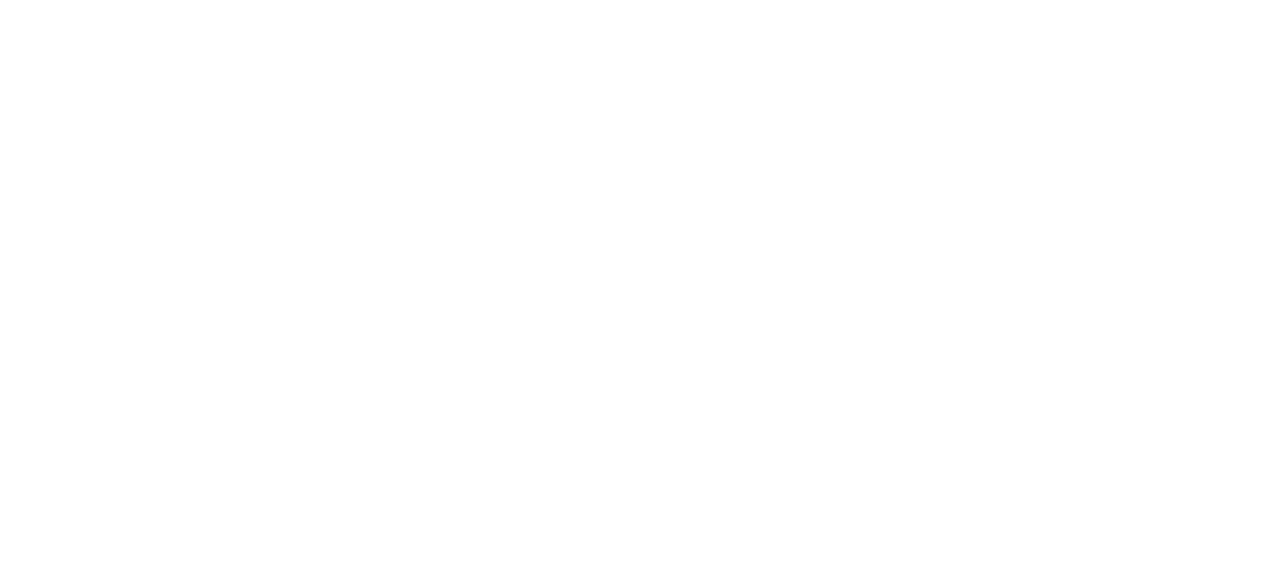
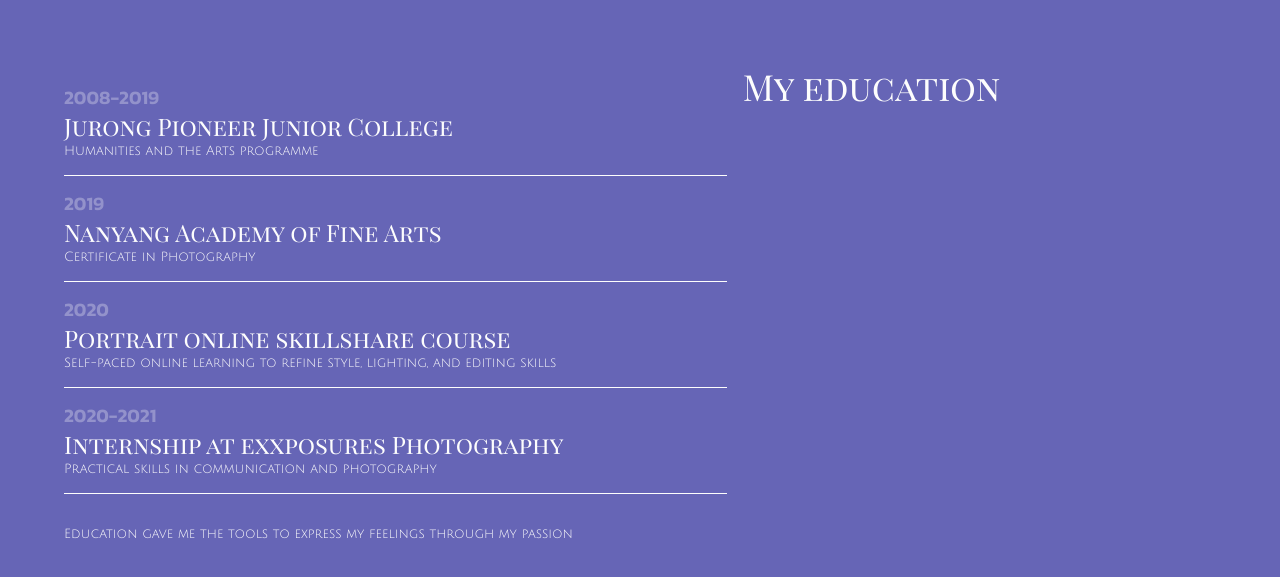
Before and after one commit to Serhiivyshtak/oswald-leao-demo, a React (Vite) app: page /about in a window 1280 px wide. Shown: the part 1059-1636 px from the top of the page. Before the commit the page ends 865 px from the top, so only its background shows below. Built offline with nearby package versions, Linux system fonts and the light colour scheme.

Commit message:
TimePeriodTable.component, TimePeriodTableItem.component and MyEducation.section implemented

```diff
--- a/src/assets/css/index.css
+++ b/src/assets/css/index.css
@@ -26,16 +26,19 @@
     /*  */
     --text-base_1920: 16px;
     --text-h1_1920: 60px;
+    --text-h2_1920: 40px;
     --text-small_1920: 14px;
     --text-big_1920: 22px;
 
     --text-base_1440: 14px;
     --text-h1_1440: 48px;
+    --text-h2_1440: 32px;
     --text-small_1440: 12px;
     --text-big_1440: 20px;
 
     --text-base_1270: 13px;
     --text-h1_1270: 36px;
+    --text-h2_1270: 24px;
     --text-small_1270: 11px;
     --text-big_1270: 19px;
 
@@ -43,14 +46,17 @@
     /*  */
     --leading-base_1920: 20px;
     --leading-h1_1920: 52px;
+    --leading-h2_1920: 32px;
     --leading-big_1920: 26px;
 
     --leading-base_1440: 17px;
     --leading-h1_1440: 42px;
+    --leading-h2_1440: 28px;
     --leading-big_1440: 24px;
 
     --leading-base_1270: 16px;
     --leading-h1_1270: 32px;
+    --leading-h2_1270: 18px;
     --leading-big_1270: 23px;
 
 
--- a/src/assets/translations/en.json
+++ b/src/assets/translations/en.json
@@ -183,6 +183,36 @@
                     "imageSrc": "portfolio_image_6.png"
                 }
             ]
+        },
+        "myEducationSection": {
+            "heading": "My education",
+            "description": "Education gave me the tools to express my feelings through my passion",
+            "table": [
+                {
+                    "id": 1,
+                    "timePeriod": "2008-2019",
+                    "heading": "Jurong Pioneer Junior College",
+                    "subheading": "Humanities and the Arts programme"
+                },
+                {
+                    "id": 2,
+                    "timePeriod": "2019",
+                    "heading": "Nanyang Academy of Fine Arts",
+                    "subheading": "Certificate in Photography"
+                },
+                {
+                    "id": 3,
+                    "timePeriod": "2020",
+                    "heading": "Portrait online skillshare course",
+                    "subheading": "Self-paced online learning to refine style, lighting, and editing skills"
+                },
+                {
+                    "id": 4,
+                    "timePeriod": "2020-2021",
+                    "heading": "Internship at exxposures Photography",
+                    "subheading": "Practical skills in communication and photography"
+                }
+            ]
         }
     }
 }
--- a/src/components/PropertyValueTable.component.tsx
+++ b/src/components/PropertyValueTable.component.tsx
@@ -3,12 +3,12 @@ import {t} from 'i18next';
 import {type JSX} from 'react';
 
 // Custom types
-import type {PropertyValueTableObjectType} from '../types/PropertyValueTableObject.type';
+import type {AnyTableObjectType} from '../types/AnyTableObject.type';
 import type {PropertyValueTableItemObjectType} from '../types/PropertyValueTableItemObject.type';
 import {PropertyValueTableItemComponent} from './PropertyValueTableItem.component';
 
 
-export function PropertyValueTableComponent({tableDataLocation}: PropertyValueTableObjectType): JSX.Element {
+export function PropertyValueTableComponent({tableDataLocation}: AnyTableObjectType): JSX.Element {
     const tableData = t(tableDataLocation, {returnObjects: true}) as Array<PropertyValueTableItemObjectType>;
 
 
--- a/src/components/PropertyValueTableItem.component.tsx
+++ b/src/components/PropertyValueTableItem.component.tsx
@@ -54,7 +54,7 @@ export function PropertyValueTableItemComponent({id, property, value, imageSrc}:
                 {value}
             </span>
             <div
-                className="image_container absolute bottom-0 left-1/2 -translate-x-1/2 aspect-3/4 bg-indigo-500 border bg-cover bg-center bg-no-repeat"
+                className="image_container absolute bottom-0 left-1/2 -translate-x-1/2 aspect-3/4 bg-cover bg-center bg-no-repeat"
                 style={{backgroundImage: `url(${imageSrc})`}}
                 >
             </div>
--- /dev/null
+++ b/src/components/TimePeriodTable.component.tsx
@@ -0,0 +1,34 @@
+// External packages
+import type {JSX} from 'react';
+import {t} from 'i18next';
+
+// Custom types
+import type {AnyTableObjectType} from '../types/AnyTableObject.type';
+import type {TimePeroidTableItemObjectType} from '../types/TimePeriodTableItemObject.type';
+import {TimePeriodTableItemComponent} from './TimePeriodTableItem.component';
+
+
+export function TimePeriodTableComponent({tableDataLocation}: AnyTableObjectType): JSX.Element {
+    const tableData = t(tableDataLocation, {returnObjects: true}) as Array<TimePeroidTableItemObjectType>;
+
+
+    function renderTableItems(): JSX.Element[] {
+        return tableData.map(tableItem => {
+            return (
+                <TimePeriodTableItemComponent
+                    id={tableItem.id}
+                    timePeriod={tableItem.timePeriod}
+                    heading={tableItem.heading}
+                    subheading={tableItem.subheading}
+                />
+            );
+        });
+    }
+
+
+    return (
+        <div>
+            {renderTableItems()}
+        </div>
+    );
+}
--- /dev/null
+++ b/src/components/TimePeriodTableItem.component.tsx
@@ -0,0 +1,43 @@
+// External packages
+import type {JSX} from 'react';
+
+// Custom types
+import type {TimePeroidTableItemObjectType} from '../types/TimePeriodTableItemObject.type';
+
+
+export function TimePeriodTableItemComponent({id, timePeriod, heading, subheading}: TimePeroidTableItemObjectType): JSX.Element {
+    return (
+        <div
+            className="w-full border-b border-light flex flex-col gap-small py-compact hover:bg-light/30 duration-150"
+            key={id}
+            >
+            <span
+                className="
+                    font-semibold font-additional text-light/30
+                    text-big_1270 leading-big_1270
+                    1440:text-big_1440 1440:leading-big_1440
+                    1920:text-big_1920 1920:leading-big_1920"
+                >
+                {timePeriod}
+            </span>
+            <span
+                className="
+                    text-light font-normal font-primary
+                    text-h2_1270 leading-h2_1270
+                    1440:text-h2_1440 1440:leading-h2_1440
+                    1920:text-h2_1920 1920:leading-h2_1920"
+                >
+                {heading}
+            </span>
+            <span
+                className="
+                    text-light font-normal font-secondary
+                    text-base_1270 leading-base_1270
+                    1440:text-base_1440 1440:leading-base_1440
+                    1920:text-base_1920 1920:leading-base_1920"
+                >
+                {subheading}
+            </span>
+        </div>
+    );
+}
--- /dev/null
+++ b/src/sections/MyEducation.section.tsx
@@ -0,0 +1,42 @@
+// External packages
+import {t} from 'i18next';
+import type {JSX} from 'react';
+
+// Custom components
+import {TimePeriodTableComponent} from '../components/TimePeriodTable.component';
+
+
+export function MyEducationSection(): JSX.Element {
+    const descriptionContent: string = t('aboutView.myEducationSection.description');
+    const headingContent: string = t('aboutView.myEducationSection.heading');
+
+    return (
+        <section className="w-screen h-screen p-huge flex flex-col justify-end bg-no-repeat bg-cover bg-center bg-indigo-500/50">
+            <div className="w-full h-max flex gap-compact">
+                <div className="w-7/12 h-max flex flex-col gap-big">
+                    <TimePeriodTableComponent tableDataLocation={'aboutView.myEducationSection.table'} />
+                    <p
+                        className="
+                            text-light font-secondary
+                            text-base_1270 leading-base_1270
+                            1440:text-base_1440 1440:leading-base_1440
+                            1920:text-base_1920 1920:leading-base_1920"
+                        >
+                        {descriptionContent}
+                    </p>
+                </div>
+                <div className="w-5/12 h-max">
+                    <h2
+                        className="
+                            font-primary font-normal text-light
+                            text-h1_1270 leading-h1_1270
+                            1440:text-h1_1440 1440:leading-h1_1440
+                            1920:text-h1_1920 1920:leading-h1_1920"
+                        >
+                        {headingContent}
+                    </h2>
+                </div>
+            </div>
+        </section>
+    );
+}
--- /dev/null
+++ b/src/types/AnyTableObject.type.ts
@@ -0,0 +1,3 @@
+export type AnyTableObjectType = {
+    tableDataLocation: string
+}
--- a/src/types/PropertyValueTableObject.type.ts
+++ /dev/null
@@ -1,3 +0,0 @@
-export type PropertyValueTableObjectType = {
-    tableDataLocation: string
-}
--- /dev/null
+++ b/src/types/TimePeriodTableItemObject.type.ts
@@ -0,0 +1,6 @@
+export type TimePeroidTableItemObjectType = {
+    id: number,
+    timePeriod: string,
+    heading: string,
+    subheading: string,
+}
--- a/src/views/About.view.tsx
+++ b/src/views/About.view.tsx
@@ -4,6 +4,7 @@ import type {JSX} from 'react';
 // Custom components
 import {HeaderSection} from '../sections/Header.section';
 import {SatisfyingFactsSection} from '../sections/SatisfyingFacts.section';
+import {MyEducationSection} from '../sections/MyEducation.section';
 
 
 
@@ -12,6 +13,7 @@ export function AboutView(): JSX.Element {
         <div className="w-screen h-max min-h-screen bg-gray">
             <HeaderSection />
             <SatisfyingFactsSection />
+            <MyEducationSection />
         </div>
     );
 }
```
